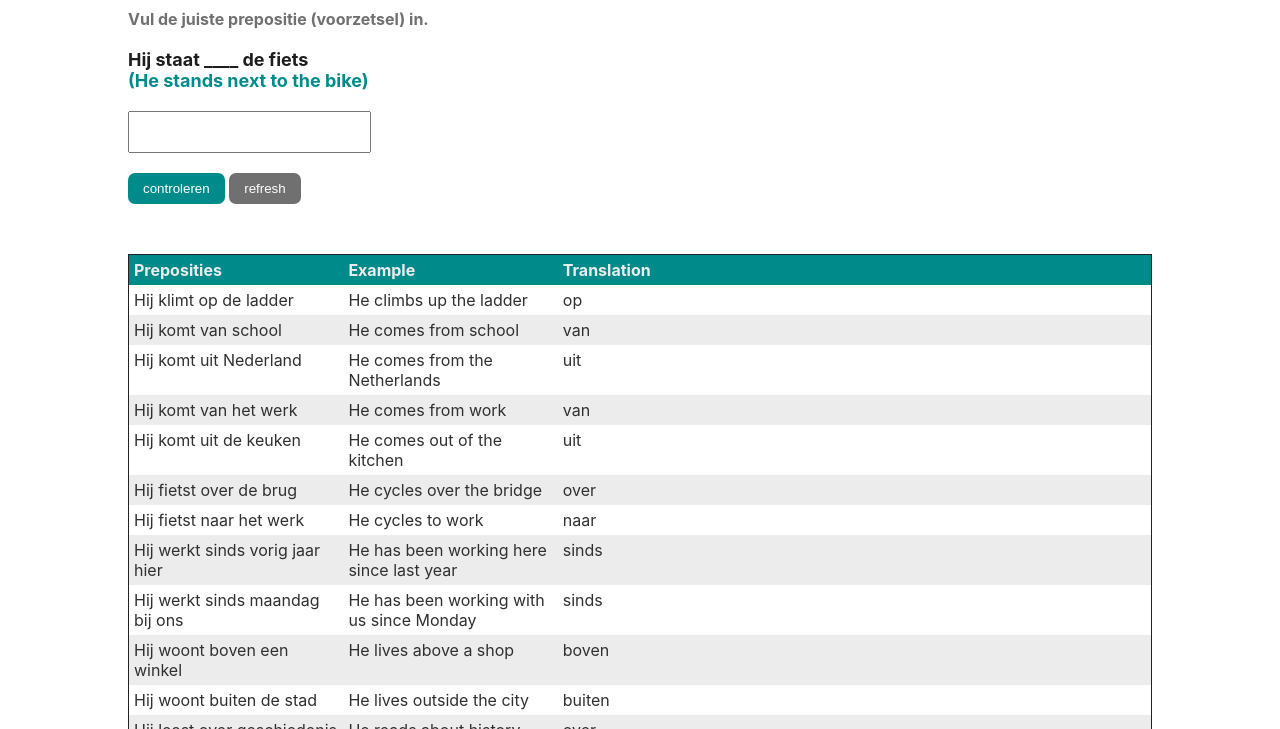
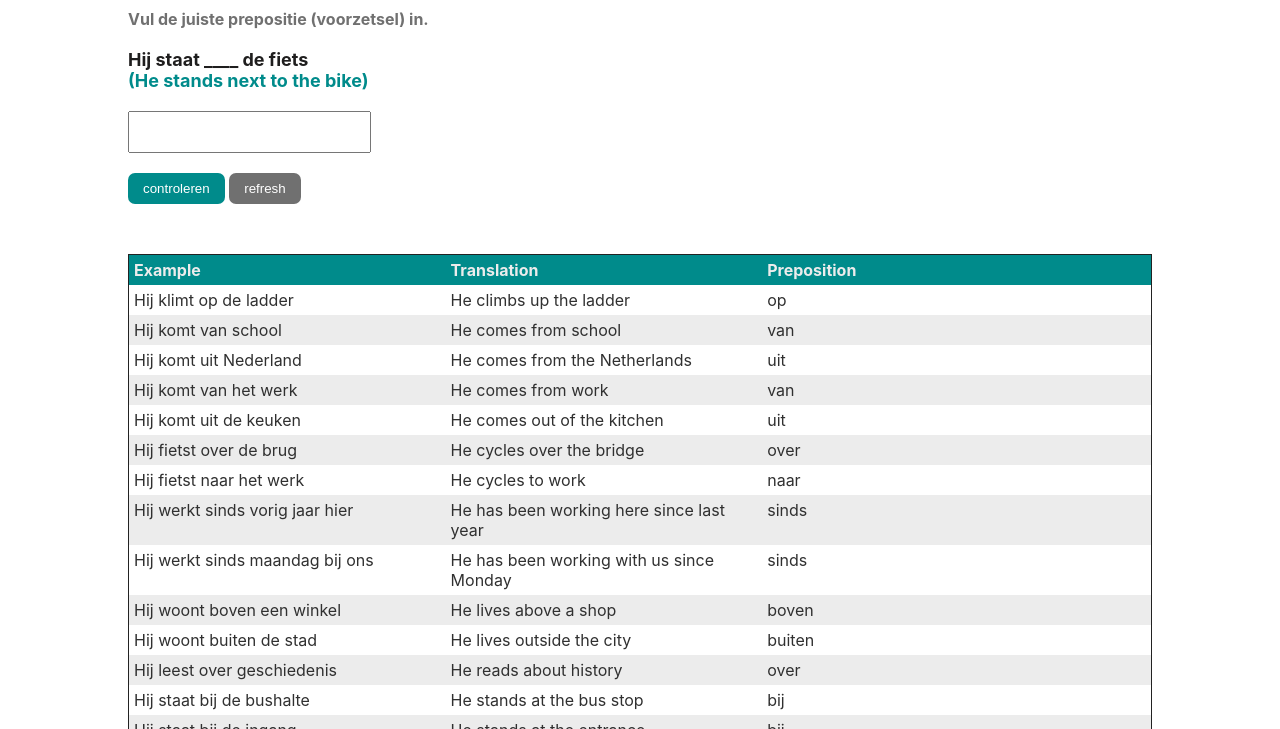
Before and after one commit to ScottMGitHub/LearnDutch, a plain HTML site: page preposities.html in a window 1280 px wide. Shown: the part 71-800 px from the top of the page. Drawn offline with Linux system fonts and the light colour scheme.

Commit message:
udpated styling

```diff
--- a/preposities.html
+++ b/preposities.html
@@ -41,9 +41,9 @@
         <div class="word-list-wrapper">
             <div class="word-list-wrapper-header">
                 <div class="word-row">
-                    <div class="word-cell">Preposities</div>
-                    <div class="word-cell">Example</div>
-                    <div class="word-cell">Translation</div>
+                    <div class="word-cell--30">Example</div>
+                    <div class="word-cell--30">Translation</div>
+                    <div class="word-cell--30">Preposition</div>
                 </div>
             </div>
             <div class="word-list-wrapper-body"></div>
--- a/scripts/prepositie-quiz.js
+++ b/scripts/prepositie-quiz.js
@@ -34,9 +34,9 @@ preposities.sort((a, b) => a[1].localeCompare(b[1]));
 preposities.forEach(prepositionExample => {
     console.log(prepositionExample)
     content += `<div class="word-row">`;
-    content += `<div class="word-cell">${prepositionExample[0]}</div>`;
-    content += `<div class="word-cell">${prepositionExample[1]}</div>`;
-    content += `<div class="word-cell">${prepositionExample[2]}</div>`;
+    content += `<div class="word-cell--30">${prepositionExample[0]}</div>`;
+    content += `<div class="word-cell--30">${prepositionExample[1]}</div>`;
+    content += `<div class="word-cell--30">${prepositionExample[2]}</div>`;
     content += `</div>`;
 });
 wordList.innerHTML = content;
--- a/styles/main.scss
+++ b/styles/main.scss
@@ -218,9 +218,14 @@ main{
                 @media only screen and (max-width: $mobile) {
                     font-size: 12px;
                 }
+                &--30 {
+                    @extend .word-cell;
+                    width:30%;
+                }
             }
         }
     }
+
 
     .phrase-wrapper {
         table{
```
Also changed, not shown: styles/main.css, 1 other file.
